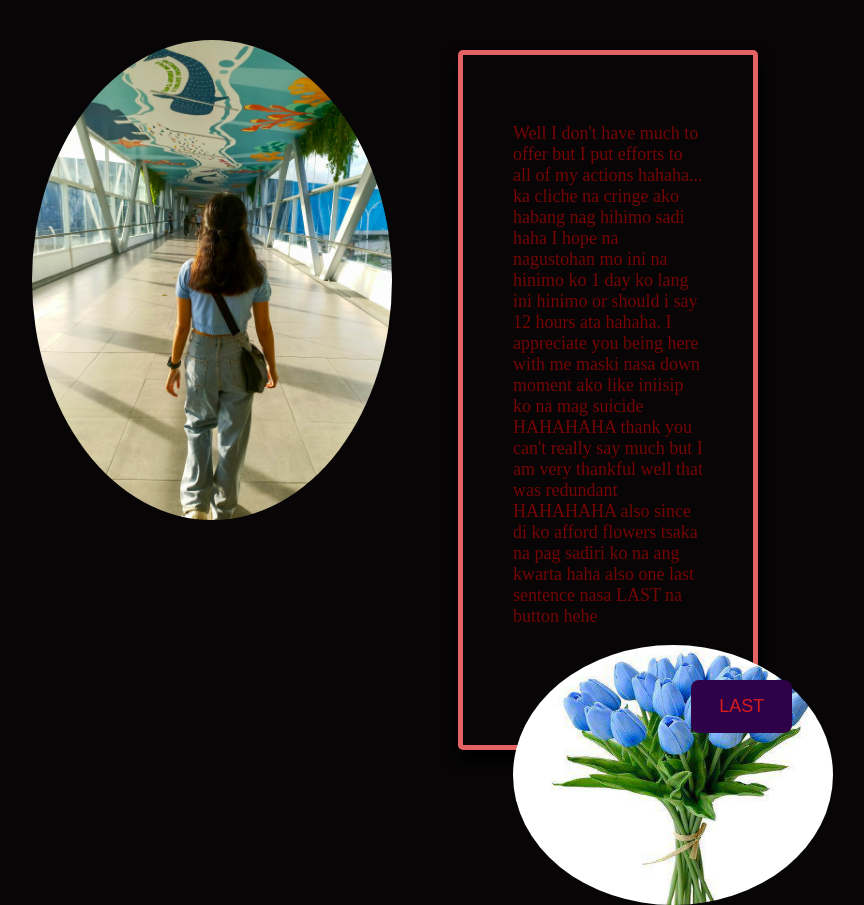
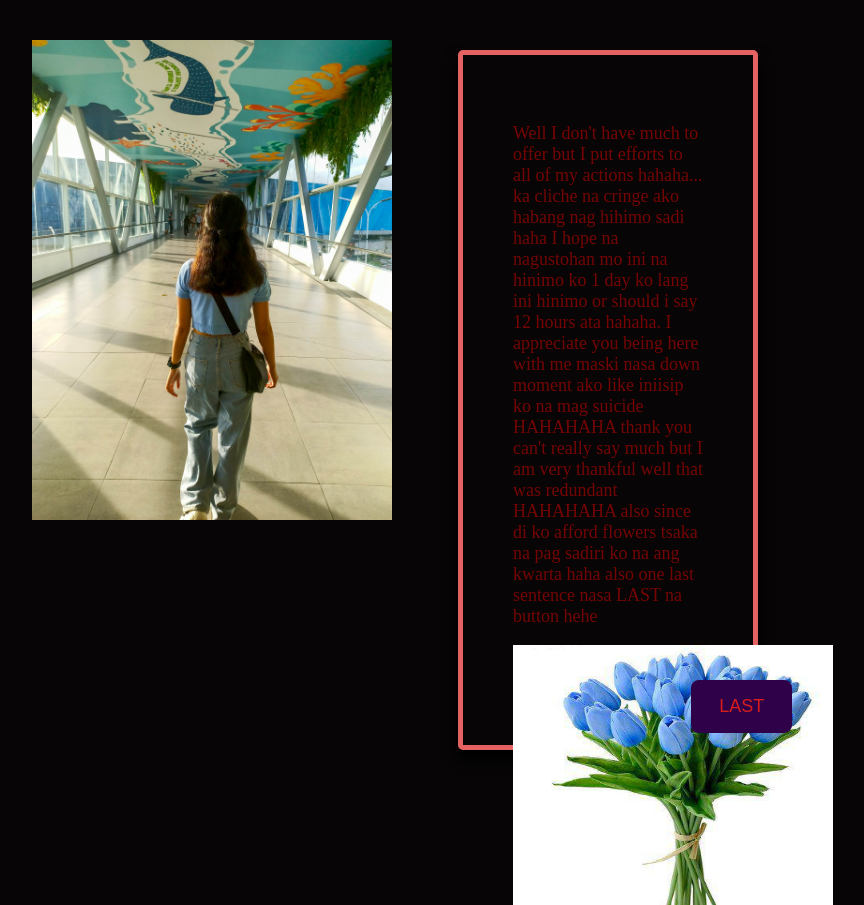
Before and after one commit to Kenneie/Kenneie.github.io, a plain HTML site: page next2.html in a window 1280 px wide. Shown: the whole page, without its empty margins (32-896 px from the left). Drawn offline with Linux system fonts and the light colour scheme.

Commit message:
Update next2.css

```diff
--- a/next2.css
+++ b/next2.css
@@ -4,9 +4,6 @@ body{
     background-color: rgb(7, 5, 5);
 }
 
-img{
-    border-radius: 50%;
-}
 
 .box{
     position: absolute;
```
